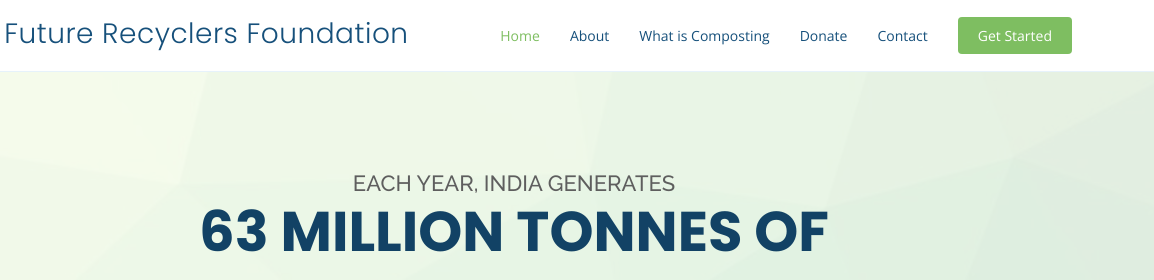
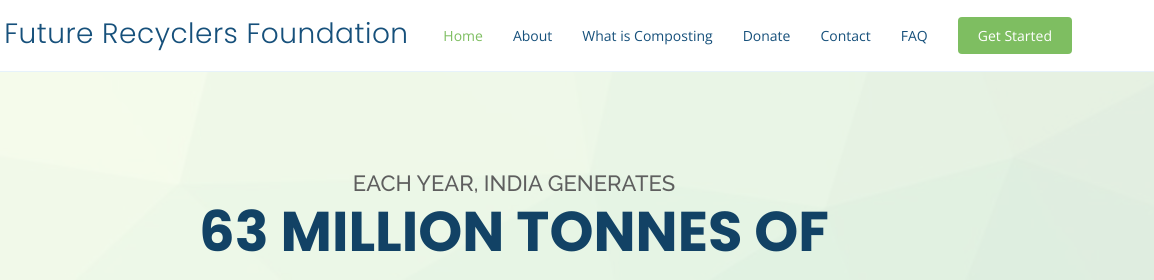
Before and after one commit to gsachin1809/futureRecyclesfoundation, a plain HTML site: page index.html in a window 1280 px wide. Shown: the top 280 px of the page, 126-1280 px from the left. Drawn offline with nearby package versions, Linux system fonts and the light colour scheme.

Commit message:
adding faq section

```diff
--- a/index.html
+++ b/index.html
@@ -65,6 +65,7 @@
             </ul>
           </li>
           <li><a class="nav-link scrollto" href="#contact">Contact</a></li>
+          <li><a class="nav-link scrollto" href="#faq">FAQ</a></li>
           <li><a class="getstarted scrollto" href="#about">Get Started</a></li>
         </ul>
         <i class="bi bi-list mobile-nav-toggle"></i>
```
